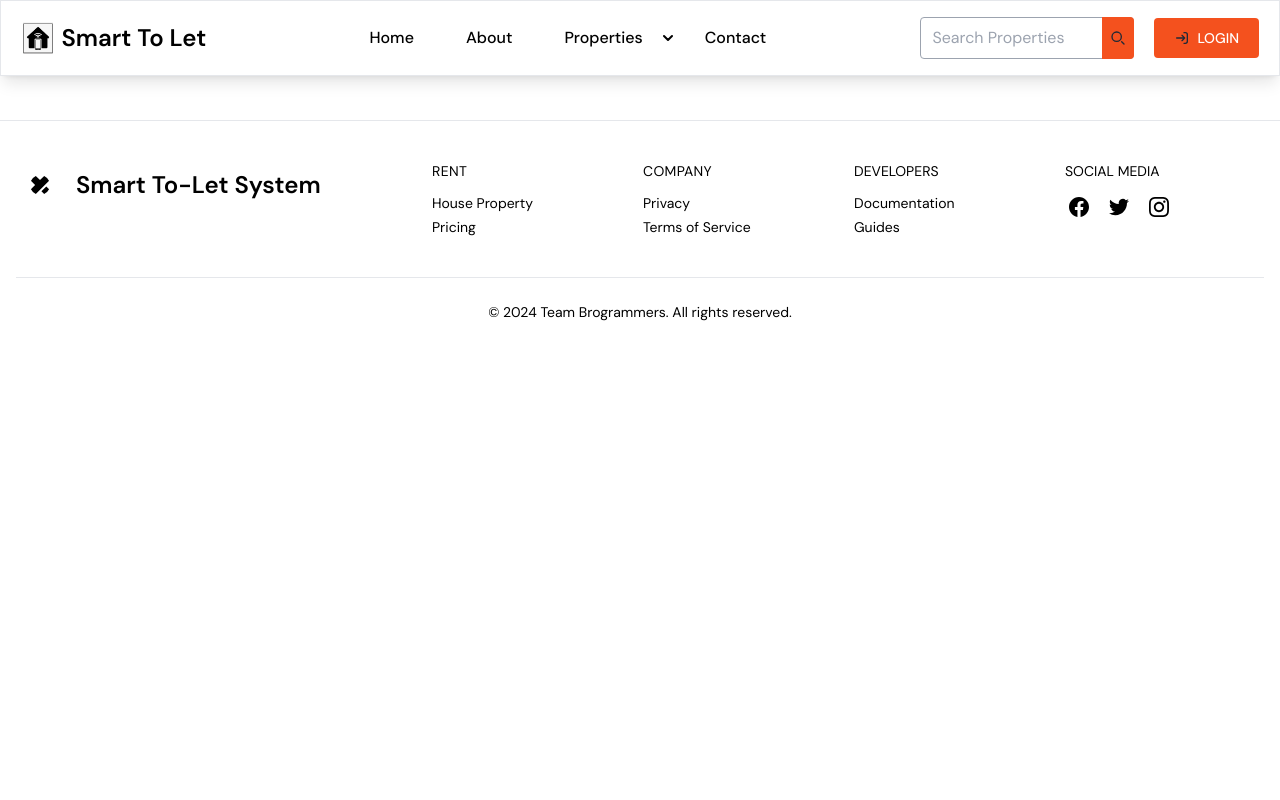
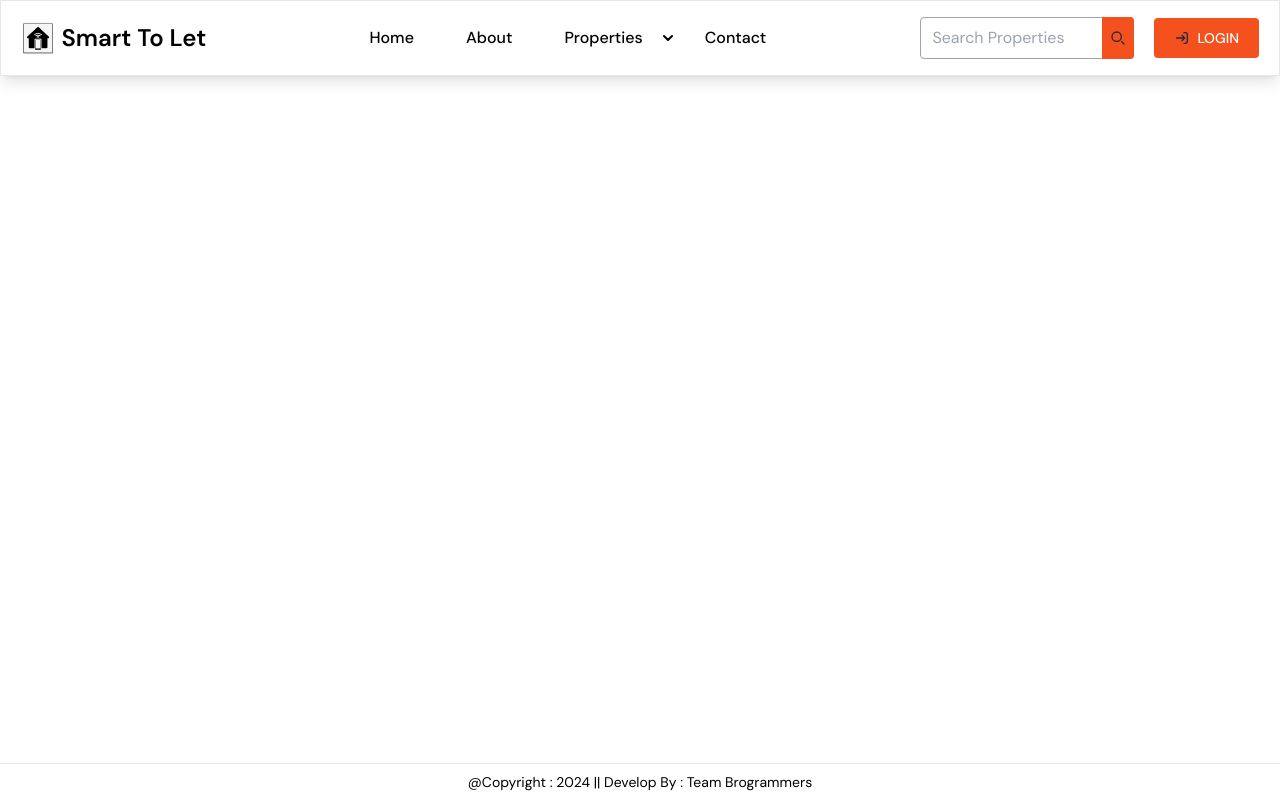
Before and after one commit to mrdel56/smart-to-let-system, a Django app: page /base in a window 1280 px wide. Run offline with Django 5.2, Linux system fonts and the light colour scheme; style sheets or scripts are compiled from the project's sources; some libraries are stand-ins or nearby versions.

Commit message:
fix: footer updated

```diff
--- a/templates/base.html
+++ b/templates/base.html
@@ -68,8 +68,10 @@
 
   </head>
 
-  <body>
-    <nav  class=" fixed top-0 left-0 right-0  bg-white border  shadow-lg border-gray-200 text-black z-50">
+  <body class="">
+
+    <div>
+       <nav  class=" fixed top-0 left-0 right-0  bg-white border  shadow-lg border-gray-200 text-black z-50">
       <div class="container mx-auto ps-3 px-5 flex flex-wrap items-center justify-between mx-auto p-4">
         <a href="/" class="flex items-center ">
           <img src="{% static '/images/logo.png' %}" class="h-8 mr-2" alt="Flowbite Logo" />
@@ -207,15 +209,16 @@
       </div>
     </nav>
 
-    <main class="py-5 container mx-auto px-5 mt-20">
+    <main class="py-5 container mx-auto px-5 mt-20 ">
       {% block content %}
         <!-- Content specific to individual pages will be inserted here -->
       {% endblock %}
     </main>
+    </div>
 
-    {% comment %} <footer class="container-fluid fixed bottom-0 left-0 right-0  border-t text-center p-2 mt-5 text-sm bg-white">@Copyright : 2024 || Develop By : Team Brogrammers</footer>  {% endcomment %}
+     <footer class="container-fluid fixed bottom-0 left-0 right-0  border-t text-center p-2 mt-5 text-sm bg-white">@Copyright : 2024 || Develop By : Team Brogrammers</footer>
 
-    <footer class="px-4 divide-y dark:bg-gray-100 dark:text-gray-800  border-t ">
+    {% comment %} <footer class="px-4 divide-y dark:bg-gray-100 dark:text-gray-800  border-t ">
       <div class="container flex flex-col justify-between py-10 mx-auto space-y-8 lg:flex-row lg:space-y-0">
         <div class="lg:w-1/3">
           <a rel="noopener noreferrer" href="#" class="flex justify-center space-x-3 lg:justify-start">
@@ -284,7 +287,7 @@
         </div>
       </div>
       <div class="py-6 text-sm text-center dark:text-gray-600">© 2024 Team Brogrammers. All rights reserved.</div>
-    </footer>
+    </footer> {% endcomment %}
 
 
 
```
Also changed, not shown: db.sqlite3.
